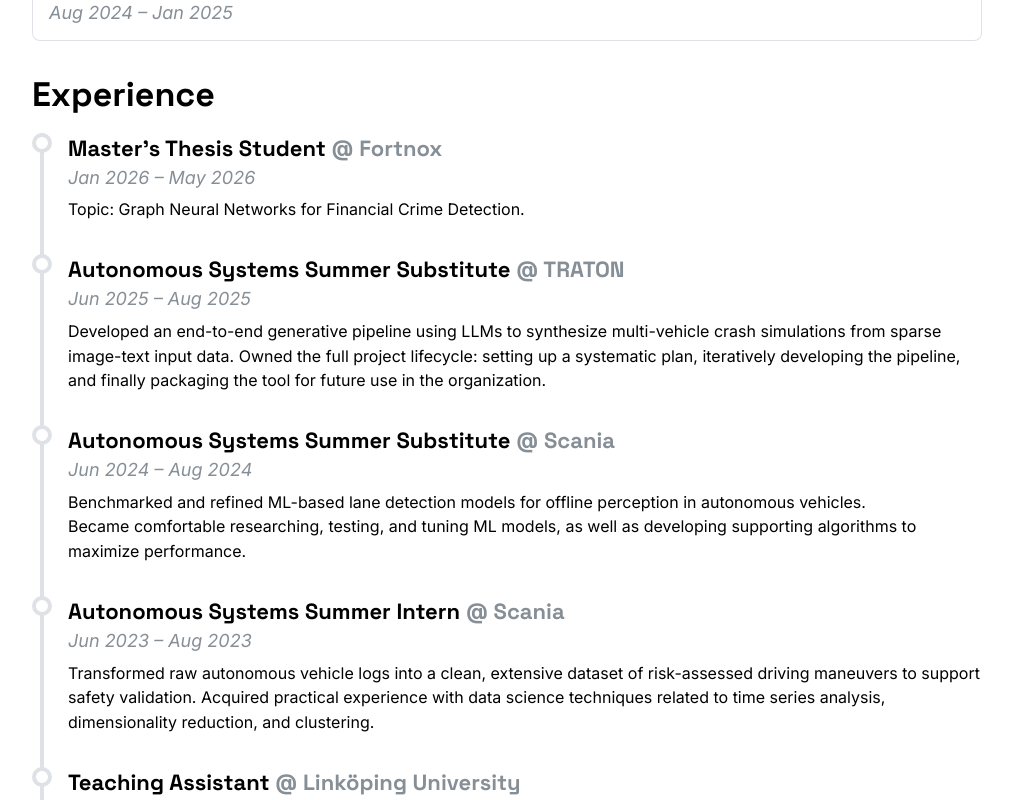
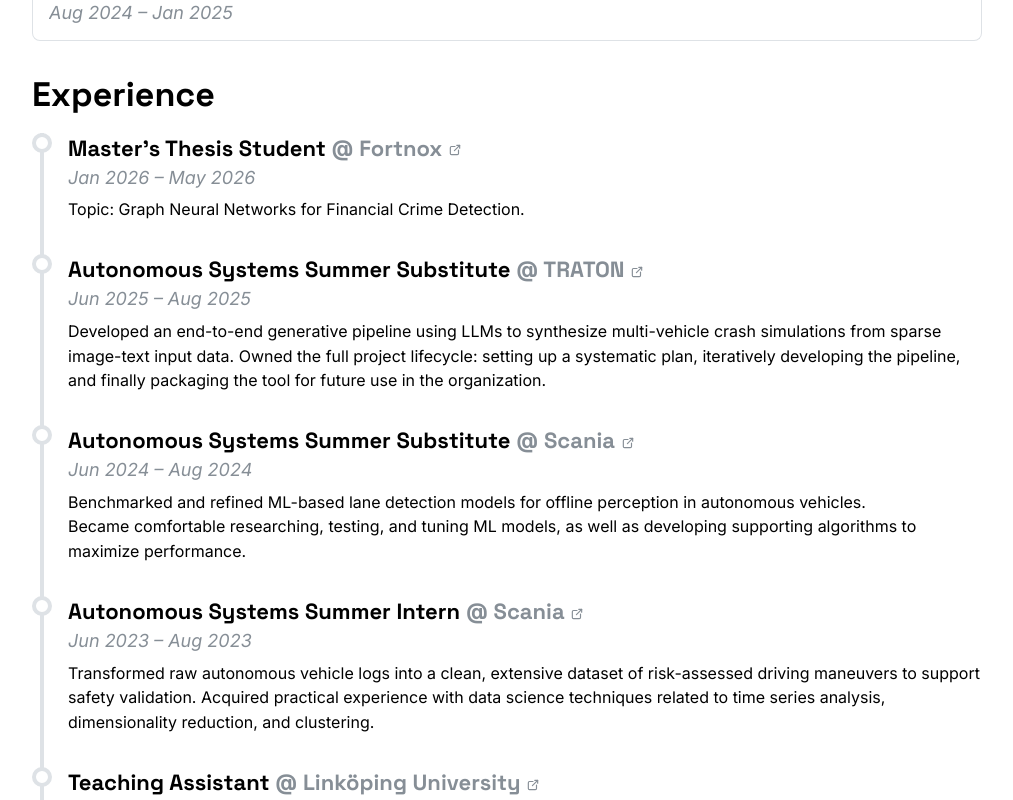
Before and after one commit to LukasIngemarsson/lukasingemarsson.github.io, a React (Vite) app in the folder personal-website/: page /#aboutme in a window 1280 px wide. Shown: the part 880-1680 px from the top of the page, without its empty margins (133-1146 px from the left). Built offline with nearby package versions, Linux system fonts and the light colour scheme.

Commit message:
optimize portrait image, add company links, and fix accessibility

```diff
--- a/personal-website/src/components/Banner.tsx
+++ b/personal-website/src/components/Banner.tsx
@@ -2,7 +2,7 @@
 import { useMediaQuery } from "@mantine/hooks";
 
 import banner from "../assets/banner.jpeg";
-import portrait from "../assets/portrait.png";
+import portrait from "../assets/portrait.webp";
 import BlurredBackground from "./BlurredBackground";
 import GitHubIcon from "./GitHubIcon";
 import LinkedInIcon from "./LinkedInIcon.tsx";
@@ -32,6 +32,7 @@
           <Image
             radius="50%"
             src={portrait}
+            alt="Portrait of Lukas Ingemarsson"
             h={140}
             w={140}
             visibleFrom="sm"
--- a/personal-website/src/components/ExperienceTimelineItem.tsx
+++ b/personal-website/src/components/ExperienceTimelineItem.tsx
@@ -6,13 +6,19 @@
   Button,
   Collapse,
   Box,
+  Anchor,
 } from "@mantine/core";
-import { IconChevronUp, IconChevronDown } from "@tabler/icons-react";
+import {
+  IconChevronUp,
+  IconChevronDown,
+  IconExternalLink,
+} from "@tabler/icons-react";
 import { useState, type ReactNode } from "react";
 
 type Props = {
   role: string;
   organisation: string;
+  organisationUrl?: string;
   date: string;
   description: string;
   extra?: ReactNode;
@@ -21,6 +27,7 @@
 function ExperienceTimelineItem({
   role,
   organisation,
+  organisationUrl,
   date,
   description,
   extra,
@@ -33,9 +40,26 @@
         <Stack gap={0}>
           <Title order={3}>
             {role + " "}
-            <Text c="dimmed" span inherit>
-              {"@ " + organisation}
-            </Text>
+            {organisationUrl ? (
+              <Anchor
+                href={organisationUrl}
+                target="_blank"
+                rel="noreferrer"
+                c="dimmed"
+                underline="hover"
+                inherit
+              >
+                {"@ " + organisation + " "}
+                <IconExternalLink
+                  size={14}
+                  style={{ verticalAlign: "middle" }}
+                />
+              </Anchor>
+            ) : (
+              <Text c="dimmed" span inherit>
+                {"@ " + organisation}
+              </Text>
+            )}
           </Title>
           <Text fs="italic" c="dimmed" size="lg">
             {date}
--- a/personal-website/src/components/GitHubRepoButton.tsx
+++ b/personal-website/src/components/GitHubRepoButton.tsx
@@ -22,6 +22,7 @@
       component="a"
       href={`https://github.com/LukasIngemarsson/${repoName}`}
       target="_blank"
+      rel="noreferrer"
       variant="light"
       rightSection={
         <IconBrandGithub size={iconSize} stroke={stroke} {...restIconProps} />
--- a/personal-website/src/components/LinkIcon.tsx
+++ b/personal-website/src/components/LinkIcon.tsx
@@ -15,6 +15,7 @@
         component="a"
         href={href}
         target="_blank"
+        rel="noreferrer"
         size="xl"
         variant="outline"
       >
--- a/personal-website/src/components/SocialIcon.tsx
+++ b/personal-website/src/components/SocialIcon.tsx
@@ -15,6 +15,7 @@
       component="a"
       href={href}
       target="_blank"
+      rel="noreferrer"
       {...restActionIconProps}
     >
       {children}
--- a/personal-website/src/data/experience.data.tsx
+++ b/personal-website/src/data/experience.data.tsx
@@ -17,6 +17,7 @@
         <Anchor
           href="https://www.redbull.com/se-en/meo-sweden-2018"
           target="_blank"
+          rel="noreferrer"
         >
           Red Bull Interview
         </Anchor>
@@ -45,6 +46,7 @@
   {
     role: "Master's Thesis Student",
     organisation: "Fortnox",
+    organisationUrl: "https://www.fortnox.se",
     date: "Jan 2026 – May 2026",
     description:
       "Topic: Graph Neural Networks for Financial Crime Detection.",
@@ -52,6 +54,7 @@
   {
     role: "Autonomous Systems Summer Substitute",
     organisation: "TRATON",
+    organisationUrl: "https://traton.com",
     date: "Jun 2025 – Aug 2025",
     description:
       `Developed an end-to-end generative pipeline using LLMs to synthesize
@@ -62,6 +65,7 @@
   {
     role: "Autonomous Systems Summer Substitute",
     organisation: "Scania",
+    organisationUrl: "https://www.scania.com",
     date: "Jun 2024 – Aug 2024",
     description:
       `Benchmarked and refined ML-based lane detection models for offline perception
@@ -71,6 +75,7 @@
   {
     role: "Autonomous Systems Summer Intern",
     organisation: "Scania",
+    organisationUrl: "https://www.scania.com",
     date: "Jun 2023 – Aug 2023",
     description:
       `Transformed raw autonomous vehicle logs into a clean, extensive dataset of
@@ -81,6 +86,7 @@
   {
     role: "Teaching Assistant",
     organisation: "Linköping University",
+    organisationUrl: "https://liu.se/en",
     date: "Jan 2023 – May 2023",
     description:
       "Mentored a cohort of first-year IT students, offering guidance in \
```
Also changed, not shown: personal-website/src/assets/portrait.webp (added), 1 other file (tests, documents, lock files or other folders).
